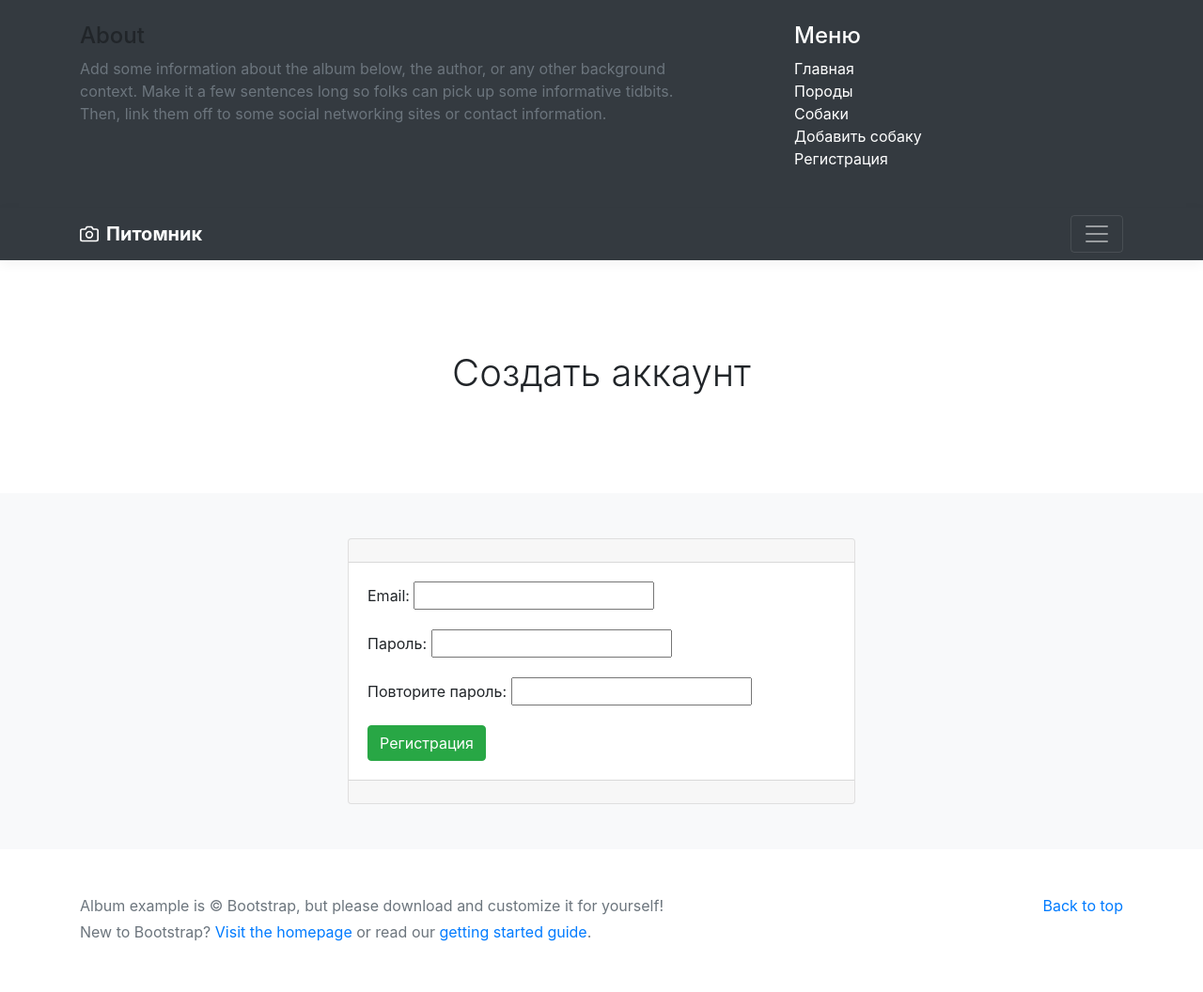
After one commit to alexandr-prokhorov/DZ_Module_16_FBVShelter, a Django app: page /users/register/ in a window 1280 px wide, after a click that opens the changed part. The commit adds this page. Shown: the whole page at 94% size. Run offline with Django 5.2, Linux system fonts and the light colour scheme; some libraries are stand-ins or nearby versions.

Commit message:
1) Добавлен функционал регистрации пользователя (полностью)

```diff
--- a/config/urls.py
+++ b/config/urls.py
@@ -22,5 +22,6 @@ from django.conf.urls.static import static
 
 urlpatterns = [
                   path('admin/', admin.site.urls),
-                  path('', include('dogs.urls', namespace='dogs'))
+                  path('', include('dogs.urls', namespace='dogs')),
+                  path('users/', include('users.urls', namespace='users')),
               ] + static(settings.MEDIA_URL, document_root=settings.MEDIA_ROOT)
--- a/dogs/templates/dogs/base.html
+++ b/dogs/templates/dogs/base.html
@@ -30,6 +30,7 @@
                         <li><a href="{% url 'dogs:breeds' %}" class="text-white">Породы</a></li>
                         <li><a href="{% url 'dogs:dogs_list' %}" class="text-white">Собаки</a></li>
                         <li><a href="{% url 'dogs:dog_create' %}" class="text-white">Добавить собаку</a></li>
+                        <li><a href="{% url 'users:user_register' %}" class="text-white">Регистрация</a></li>
                     </ul>
                 </div>
             </div>
--- a/users/admin.py
+++ b/users/admin.py
@@ -3,5 +3,5 @@ from users.models import User
 
 @admin.register(User)
 class UserAdmin(admin.ModelAdmin):
-    list_display = ('last_name', 'first_name', 'pk')
+    list_display = ('last_name', 'first_name', 'email', 'pk')
     list_filter = ('last_name',)
--- /dev/null
+++ b/users/forms.py
@@ -0,0 +1,17 @@
+from django import forms
+
+from users.models import  User
+
+class UserRegisterForm(forms.ModelForm):
+    password = forms.CharField(label='Пароль', widget=forms.PasswordInput)
+    password2 = forms.CharField(label='Повторите пароль', widget=forms.PasswordInput)
+
+    class Meta:
+        model = User
+        fields = ('email',)
+
+    def clean_password2(self):
+        cd = self.cleaned_data
+        if cd['password']!= cd['password2']:
+            raise forms.ValidationError('Пароли не совпадают!!!')
+        return cd['password2']
--- /dev/null
+++ b/users/templates/users/user_register.html
@@ -0,0 +1,21 @@
+{% extends 'dogs/base.html' %}
+
+{% block content %}
+<div class="row">
+    <div class="col-3"></div>
+        <div class="col-6">
+            <div class="card">
+                <div class="card-header"></div>
+                <div class="card-body">
+                    <form method="post" enctype="multipart/form-data">
+                        {% csrf_token %}
+                        {{ form.as_p }}
+                        <button type="submit" class="btn btn-success">Регистрация</button>
+                    </form>
+                </div>
+                <div class="card-footer">
+                </div>
+            </div>
+        </div>
+</div>
+{% endblock %}
--- /dev/null
+++ b/users/urls.py
@@ -0,0 +1,12 @@
+from django.urls import path
+
+from users.apps import UsersConfig
+from users.views import user_register_view
+
+
+app_name = UsersConfig.name
+
+
+urlpatterns = [
+    path('register/', user_register_view, name='user_register'),
+]
--- a/users/views.py
+++ b/users/views.py
@@ -1,3 +1,20 @@
-from django.shortcuts import render
+from django.shortcuts import render, reverse
+from django.http import HttpResponseRedirect
 
-# Create your views here.
+from users.forms import UserRegisterForm
+
+def user_register_view(request):
+    if request.method == "POST":
+        form = UserRegisterForm(request.POST)
+        if form.is_valid():
+            new_user = form.save()
+            print(new_user)
+            print(form.cleaned_data['password'])
+            new_user.set_password(form.cleaned_data['password'])
+            new_user.save()
+            return HttpResponseRedirect(reverse('dogs:index'))
+    context = {
+        'title': 'Создать аккаунт',
+        'form': UserRegisterForm
+    }
+    return render(request, 'users/user_register.html', context=context)
```
